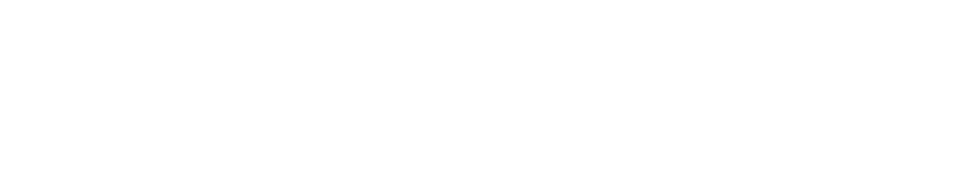
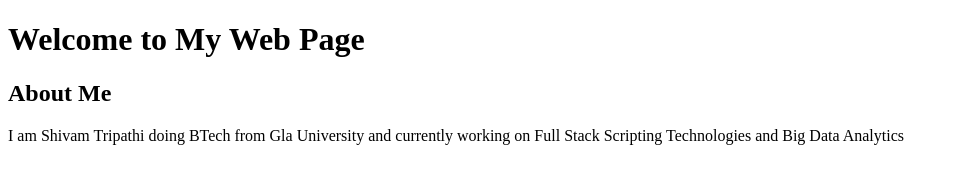
Before and after one commit to shivam-98-tripathi/Full-Stack-Course-Practicals, a plain HTML site: page index.html in a window 1280 px wide. Shown: the whole page, without its empty margins (0-959 px from the left). Drawn offline with Linux system fonts and the light colour scheme.

Commit message:
Second Commit

```diff
--- a/index.html
+++ b/index.html
@@ -3,7 +3,14 @@
 	<head>
 		<meta charset="UTF-8" />
 		<meta name="viewport" content="width=device-width, initial-scale=1.0" />
-		<title>Document</title>
+		<title>Assignment-1</title>
 	</head>
-	<body></body>
+	<body>
+		<h1>Welcome to My Web Page</h1>
+		<h2>About Me</h2>
+		<p>
+			I am Shivam Tripathi doing BTech from Gla University and currently
+			working on Full Stack Scripting Technologies and Big Data Analytics
+		</p>
+	</body>
 </html>
```
